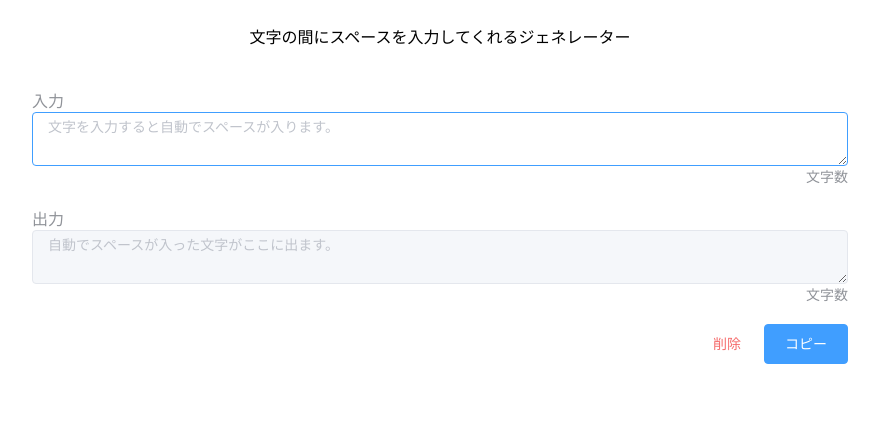
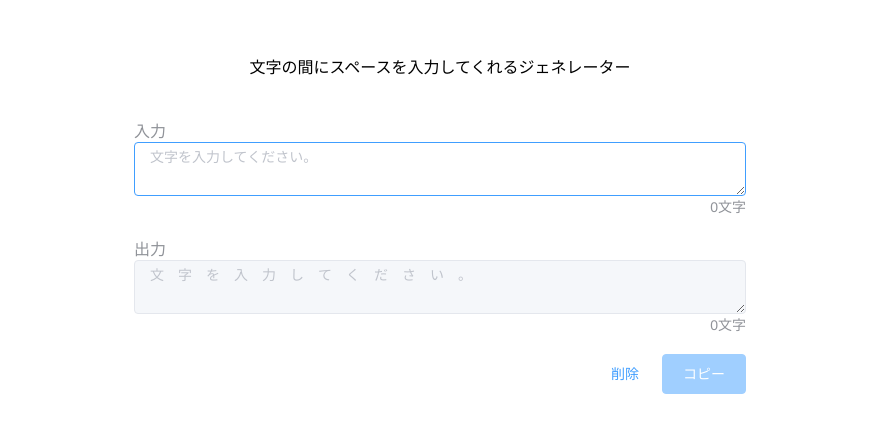
Before and after one commit to nikasome/put-sapce-editor, a Vue app: page / in a window 1280 px wide. Shown: the top 432 px of the page, without its empty margins (200-1079 px from the left). Built offline with nearby package versions, Linux system fonts and the light colour scheme.

Commit message:
文字数カウント＆でざいん微調整

```diff
--- a/src/App.vue
+++ b/src/App.vue
@@ -27,5 +27,6 @@ export default {
 .el-header {
   text-align: center;
   line-height: 60px;
+  margin-top: 30px;
 }
 </style>
--- a/src/components/Editor.vue
+++ b/src/components/Editor.vue
@@ -1,35 +1,35 @@
 <template>
   <el-row>
-    <el-col :span="16" :offset="4">
+    <el-col :span="12" :offset="6">
       <div class="label">入力</div>
       <el-input
         v-model="inputText"
         :autosize="{ minRows: 2 }"
         type="textarea"
-        placeholder="文字を入力すると自動でスペースが入ります。"
+        :placeholder="textAreaPlaceholder"
         autofocus
         maxlength="1000"
       />
-      <div class="sub-label">文字数</div>
+      <div class="sub-label">{{ inputTextCount }}文字</div>
     </el-col>
   </el-row>
   <el-row>
-    <el-col :span="16" :offset="4">
+    <el-col :span="12" :offset="6">
       <div class="label">出力</div>
       <el-input
         v-model="putSpaceInputText"
         :autosize="{ minRows: 2 }"
         type="textarea"
-        placeholder="自動でスペースが入った文字がここに出ます。"
+        :placeholder="putSpaceTextareaPlaceholder"
         disabled
       />
-      <div class="sub-label">文字数</div>
+      <div class="sub-label">{{ putSpaceInputTextCount }}文字</div>
     </el-col>
   </el-row>
   <el-row>
-    <el-col :span="16" :offset="4" style="text-align: end">
-      <el-button type="text" @click="reset" style="color: var(--el-color-danger); margin-right: 12px;">削除</el-button>
-      <el-button type="primary" @click="copy">コピー</el-button>
+    <el-col :span="12" :offset="6" style="text-align: end">
+      <el-button type="text" @click="reset" style="margin-right: 12px;">削除</el-button>
+      <el-button type="primary" @click="copy" :disabled="inputTextCount==0">コピー</el-button>
     </el-col>
   </el-row>
 </template>
@@ -37,18 +37,20 @@
 <script>
 import { ElMessage } from "element-plus";
 export default {
-  name: 'Editor',
+  name: "Editor",
   data() {
     return {
-      inputText: ''
+      inputText: "",
+      textAreaPlaceholder: "文字を入力してください。",
+      putSpaceTextareaPlaceholder: "文　字　を　入　力　し　て　く　だ　さ　い　。"
     }
   },
   methods: {
     reset() {
-      this.inputText = '';
+      this.inputText = "";
     },
     copy() {
-      if (!this.putSpaceInputText.trim() == '')
+      if (!this.putSpaceInputText.trim() == "")
       {
         navigator.clipboard.writeText(this.putSpaceInputText)
           .then(() => {
@@ -66,10 +68,16 @@ export default {
     }
   },
   computed: {
+    inputTextCount() {
+      return this.inputText.length
+    },
     putSpaceInputText() {
       return this.inputText.split(/\n/).map(inputLine =>
-        [...inputLine].join('　')
-      ).join('\n')
+        [...inputLine].join("　")
+      ).join("\n")
+    },
+    putSpaceInputTextCount() {
+      return this.putSpaceInputText.length
     }
   }
 }
```
